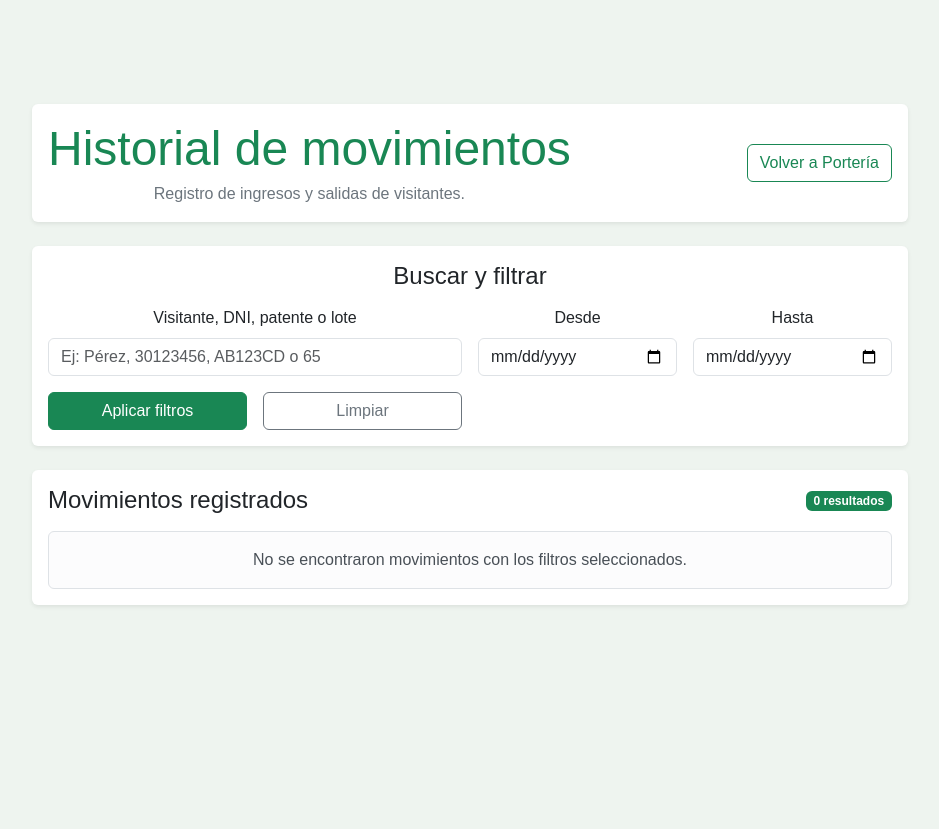
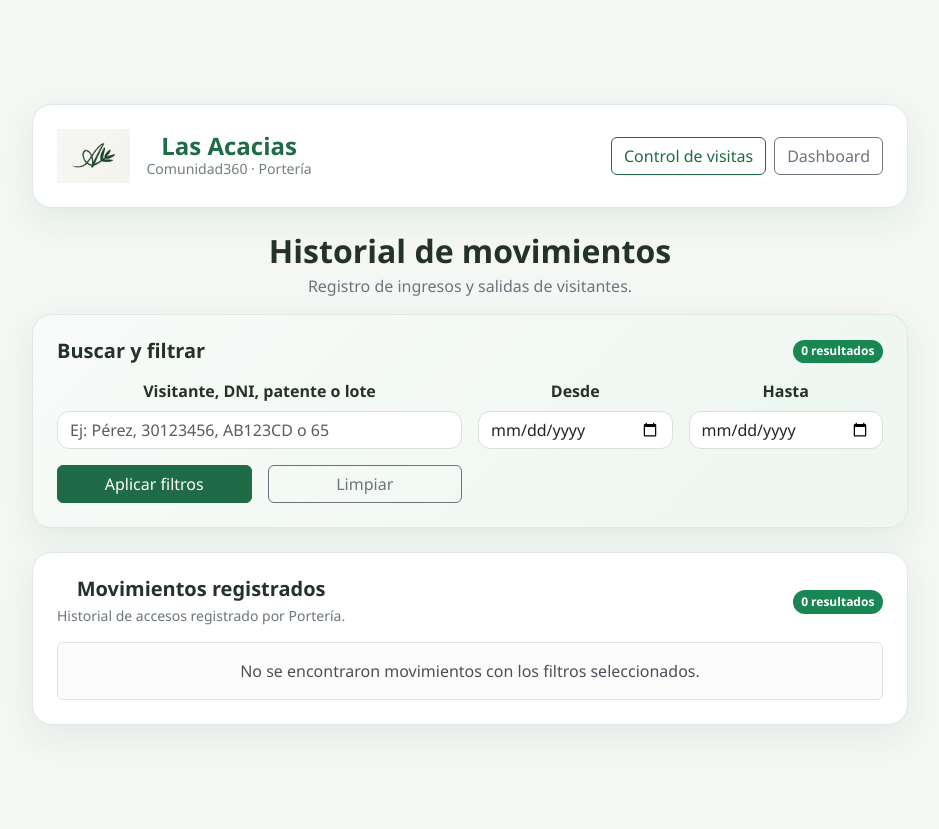
Before and after one commit to rodrigocesantiago-arg/LasAcaciasHudson, a Django app: page /seguridad/historial/ in a window 1280 px wide. Shown: the whole page, without its empty margins (170-1109 px from the left). Before the commit the page ends 606 px from the top, so only its background shows below. Run offline with Django 5.2, Linux system fonts and the light colour scheme; the visitor is signed in with stand-in values (Sample User, id 1); data that the repository does not hold is empty.

Commit message:
Redisenar historial de porteria

```diff
--- a/backend/core/templates/core/historial_seguridad.html
+++ b/backend/core/templates/core/historial_seguridad.html
@@ -4,77 +4,80 @@
 <head>
 <meta charset="UTF-8">
 <meta name="viewport" content="width=device-width, initial-scale=1.0">
-    <title>Comunidad360 - Historial de Seguridad</title>
+<title>Las Acacias - Historial de Seguridad</title>
 <link href="https://cdn.jsdelivr.net/npm/bootstrap@5.3.7/dist/css/bootstrap.min.css" rel="stylesheet">
 <link rel="stylesheet" href="{% static 'core/css/styles.css' %}">
+<style>
+:root{--verde:#1f6b45;--verde-oscuro:#155236;--verde-suave:#eaf4ee;--fondo:#f4f7f4;--texto:#24322a;--borde:#dfe8e2}
+body{background:var(--fondo);color:var(--texto);font-family:"Segoe UI",Arial,sans-serif}
+.topbar,.panel{background:#fff;border:1px solid var(--borde);border-radius:20px;box-shadow:0 12px 32px rgba(31,107,69,.08)}
+.brand-logo{height:54px;width:auto}.brand-title{font-weight:750;color:var(--verde);line-height:1.05}.brand-sub{color:#718078;font-size:.88rem}
+.page-title,.section-title{font-weight:750}.btn-success{background:var(--verde);border-color:var(--verde)}
+.btn-success:hover{background:var(--verde-oscuro);border-color:var(--verde-oscuro)}
+.btn-outline-success{color:var(--verde);border-color:var(--verde)}.btn-outline-success:hover{background:var(--verde);border-color:var(--verde)}
+.form-control{border-radius:12px;border-color:#d8e2dc}.form-control:focus{border-color:#7eaa90;box-shadow:0 0 0 .2rem rgba(31,107,69,.12)}
+.filter-box{background:linear-gradient(135deg,#f8fbf9,#edf6f0)}
+.table thead th{color:#617068;font-size:.78rem;text-transform:uppercase;letter-spacing:.035em;white-space:nowrap}.table td{vertical-align:middle}
+.badge{border-radius:999px;padding:.48em .72em}
+@media(max-width:767px){.brand-logo{height:44px}.topbar,.panel{border-radius:16px}}
+</style>
 </head>
 <body>
 <div class="container py-4">
-    <div class="card shadow-sm border-0 mb-4">
-        <div class="card-body">
+
+<header class="topbar p-3 p-md-4 mb-4">
 <div class="d-flex justify-content-between align-items-center flex-wrap gap-3">
-                <div>
-                    <h1 class="text-success mb-1">Historial de movimientos</h1>
+<div class="d-flex align-items-center gap-3">
+<img src="{% static 'core/img/las_acacias_logo.png' %}" class="brand-logo" alt="Las Acacias">
+<div><div class="brand-title fs-4">Las Acacias</div><div class="brand-sub">Comunidad360 · Portería</div></div>
+</div>
+<div class="d-flex gap-2 flex-wrap">
+<a href="{% url 'seguridad_visitas' %}" class="btn btn-outline-success">Control de visitas</a>
+<a href="{% url 'seguridad_dashboard' %}" class="btn btn-outline-secondary">Dashboard</a>
+</div>
+</div>
+</header>
+
+<div class="mb-3">
+<h1 class="page-title h2 mb-1">Historial de movimientos</h1>
 <div class="text-secondary">Registro de ingresos y salidas de visitantes.</div>
 </div>
-                <a href="{% url 'seguridad_visitas' %}" class="btn btn-outline-success">
-                    Volver a Portería
-                </a>
+
+<section class="panel filter-box p-3 p-md-4 mb-4">
+<div class="d-flex justify-content-between align-items-center flex-wrap gap-2 mb-3">
+<h2 class="section-title h5 mb-0">Buscar y filtrar</h2>
+<span class="badge text-bg-success">{{ movimientos|length }} resultado{{ movimientos|length|pluralize }}</span>
 </div>
-        </div>
-    </div>
-
-    <div class="card shadow-sm border-0 mb-4">
-        <div class="card-body">
-            <h4 class="mb-3">Buscar y filtrar</h4>
 <form method="get">
 <div class="row g-3">
 <div class="col-lg-6">
-                        <label class="form-label">Visitante, DNI, patente o lote</label>
-                        <input type="text" name="q" value="{{ busqueda }}" class="form-control"
-                               placeholder="Ej: Pérez, 30123456, AB123CD o 65">
+<label class="form-label fw-semibold">Visitante, DNI, patente o lote</label>
+<input type="text" name="q" value="{{ busqueda }}" class="form-control" placeholder="Ej: Pérez, 30123456, AB123CD o 65">
 </div>
 <div class="col-md-3">
-                        <label class="form-label">Desde</label>
+<label class="form-label fw-semibold">Desde</label>
 <input type="date" name="desde" value="{{ fecha_desde }}" class="form-control">
 </div>
 <div class="col-md-3">
-                        <label class="form-label">Hasta</label>
+<label class="form-label fw-semibold">Hasta</label>
 <input type="date" name="hasta" value="{{ fecha_hasta }}" class="form-control">
 </div>
-                    <div class="col-md-3 d-grid">
-                        <button type="submit" class="btn btn-success">Aplicar filtros</button>
-                    </div>
-                    <div class="col-md-3 d-grid">
-                        <a href="{% url 'historial_seguridad' %}" class="btn btn-outline-secondary">Limpiar</a>
-                    </div>
+<div class="col-md-3 d-grid"><button type="submit" class="btn btn-success">Aplicar filtros</button></div>
+<div class="col-md-3 d-grid"><a href="{% url 'historial_seguridad' %}" class="btn btn-outline-secondary">Limpiar</a></div>
 </div>
 </form>
-        </div>
-    </div>
+</section>
 
-    <div class="card shadow-sm border-0">
-        <div class="card-body">
+<section class="panel p-3 p-md-4">
 <div class="d-flex justify-content-between align-items-center mb-3 flex-wrap gap-2">
-                <h4 class="mb-0">Movimientos registrados</h4>
+<div><h2 class="section-title h5 mb-1">Movimientos registrados</h2><div class="text-secondary small">Historial de accesos registrado por Portería.</div></div>
 <span class="badge text-bg-success">{{ movimientos|length }} resultado{{ movimientos|length|pluralize }}</span>
 </div>
 
 {% if movimientos %}
 <div class="table-responsive">
-                    <table class="table table-hover align-middle">
-                        <thead>
-                            <tr>
-                                <th>Visitante</th>
-                                <th>DNI</th>
-                                <th>Patente</th>
-                                <th>Lote</th>
-                                <th>Fecha autorizada</th>
-                                <th>Ingreso</th>
-                                <th>Salida</th>
-                                <th>Estado</th>
-                            </tr>
-                        </thead>
+<table class="table table-hover align-middle mb-0">
+<thead><tr><th>Visitante</th><th>DNI</th><th>Patente</th><th>Lote</th><th>Fecha autorizada</th><th>Ingreso</th><th>Salida</th><th>Estado</th></tr></thead>
 <tbody>
 {% for visita in movimientos %}
 <tr>
@@ -85,13 +88,7 @@
 <td>{{ visita.fecha|date:"d/m/Y" }}</td>
 <td>{% if visita.fecha_hora_ingreso %}<div class="fw-bold">{{ visita.fecha_hora_ingreso|date:"H:i" }}</div><div class="small text-secondary">{{ visita.fecha_hora_ingreso|date:"d/m/Y" }}</div>{% else %}<span class="text-secondary">—</span>{% endif %}</td>
 <td>{% if visita.fecha_hora_salida %}<div class="fw-bold">{{ visita.fecha_hora_salida|date:"H:i" }}</div><div class="small text-secondary">{{ visita.fecha_hora_salida|date:"d/m/Y" }}</div>{% else %}<span class="text-secondary">—</span>{% endif %}</td>
-                                <td>
-                                    {% if visita.fecha_hora_salida %}
-                                        <span class="badge text-bg-secondary">Finalizada</span>
-                                    {% else %}
-                                        <span class="badge text-bg-warning">Dentro</span>
-                                    {% endif %}
-                                </td>
+<td>{% if visita.fecha_hora_salida %}<span class="badge text-bg-secondary">Finalizada</span>{% else %}<span class="badge text-bg-warning">Dentro</span>{% endif %}</td>
 </tr>
 {% endfor %}
 </tbody>
@@ -100,8 +97,8 @@
 {% else %}
 <div class="alert alert-light border mb-0">No se encontraron movimientos con los filtros seleccionados.</div>
 {% endif %}
-        </div>
-    </div>
+</section>
+
 </div>
 </body>
 </html>
```
Lines whose indentation alone changed are shown as unchanged.
